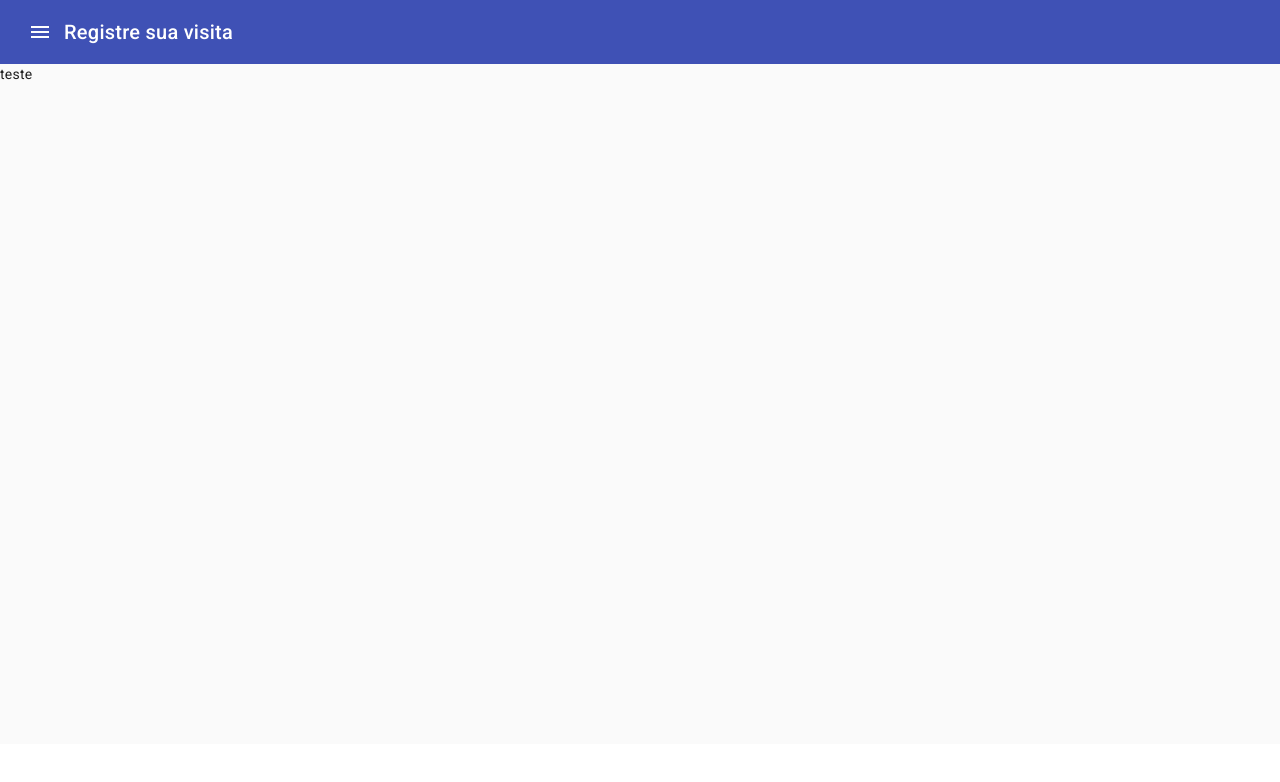
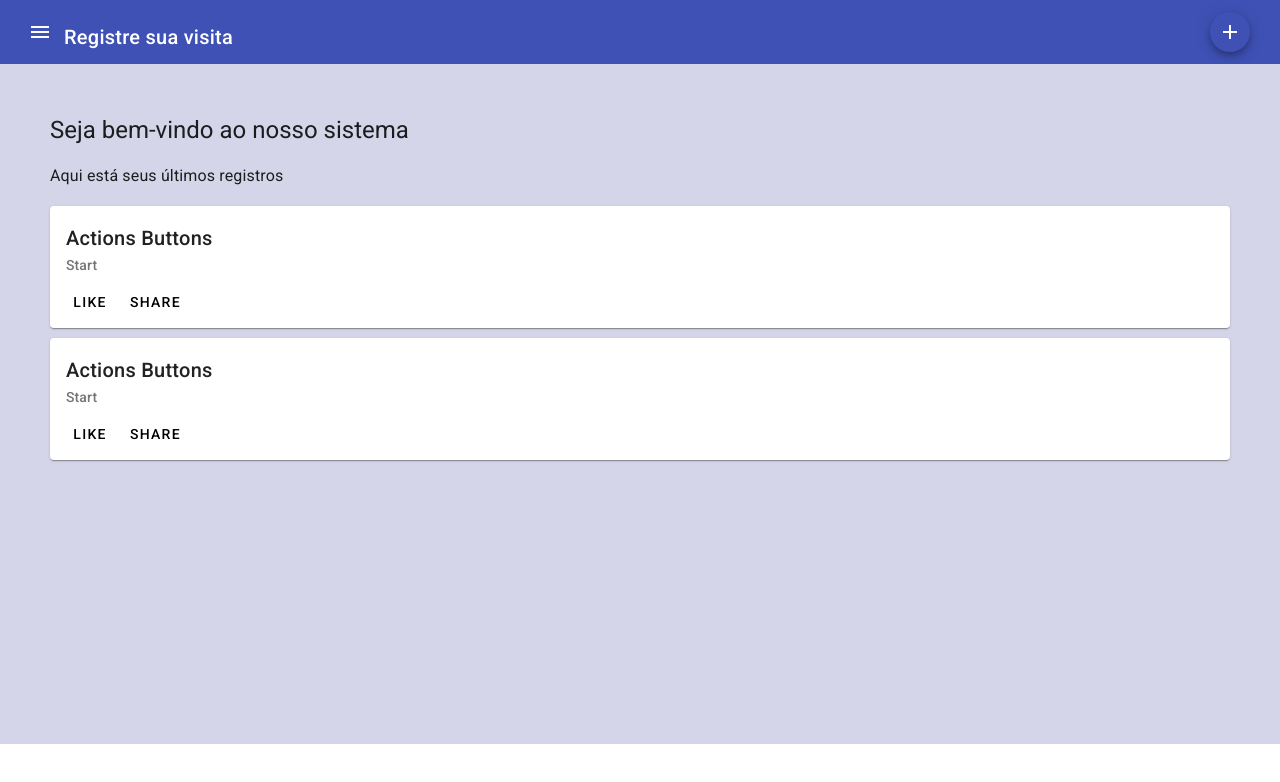
Before and after one commit to BrunoBSantos1/agenda-visitas, an Angular app: page / in a window 1280 px wide. Shown: the top 782 px of the page. Built offline with nearby package versions, Linux system fonts and the light colour scheme.

Commit message:
Criado card do home

```diff
--- a/src/app/app.module.ts
+++ b/src/app/app.module.ts
@@ -12,6 +12,7 @@ import { MatIconModule } from '@angular/material/icon';
 import {MatSidenavModule} from '@angular/material/sidenav';
 import {MatListModule} from '@angular/material/list';
 import {MatButtonModule} from '@angular/material/button';
+import {MatCardModule} from '@angular/material/card';
 
 @NgModule({
   declarations: [
@@ -26,7 +27,8 @@ import {MatButtonModule} from '@angular/material/button';
     MatIconModule,
     MatSidenavModule,
     MatListModule,
-    MatButtonModule
+    MatButtonModule,
+    MatCardModule
   ],
   providers: [],
   bootstrap: [AppComponent]
--- a/src/app/layout/home/home.component.css
+++ b/src/app/layout/home/home.component.css
@@ -6,3 +6,20 @@ mat-nav-list {
 mat-sidenav-content {
   height: 85vh;
 }
+
+mat-card {
+  margin-bottom: 10px;
+}
+
+.container {
+  max-width: 100%;
+  min-height: 100%;
+  background-color: rgb(213, 213, 233);
+  padding: 50px;
+}
+
+.header {
+  display: flex;
+  justify-content: space-between;
+  padding-right: 30px;
+}
--- a/src/app/layout/home/home.component.html
+++ b/src/app/layout/home/home.component.html
@@ -1,9 +1,17 @@
 <mat-toolbar color="primary">
-    <mat-toolbar-row>
-        <button mat-icon-button (click)="opened=!opened">
-            <mat-icon >menu</mat-icon>
-        </button>
-          <span>Registre sua visita</span>
+    <mat-toolbar-row class="header">
+        <div>
+            <button mat-icon-button (click)="opened=!opened">
+                <mat-icon >menu</mat-icon>
+            </button>
+              <span>Registre sua visita</span>
+        </div>
+        <div>
+            <button mat-mini-fab color="primary" aria-label="Example icon button with a filter list icon">
+                <mat-icon>add</mat-icon>
+              </button>
+        </div>
+
     </mat-toolbar-row>
 
 </mat-toolbar>
@@ -19,7 +27,31 @@
         </mat-nav-list>
     </mat-sidenav>
     <mat-sidenav-content>
-        teste
+        <div class="container">
+            <H1>Seja bem-vindo ao nosso sistema</H1>
+            <h3>Aqui está seus últimos registros</h3>
+            <mat-card>
+                <mat-card-header>
+                  <mat-card-title>Actions Buttons</mat-card-title>
+                  <mat-card-subtitle>Start</mat-card-subtitle>
+                </mat-card-header>
+                <mat-card-actions>
+                  <button mat-button>LIKE</button>
+                  <button mat-button>SHARE</button>
+                </mat-card-actions>
+            </mat-card>
+            <mat-card>
+                <mat-card-header>
+                  <mat-card-title>Actions Buttons</mat-card-title>
+                  <mat-card-subtitle>Start</mat-card-subtitle>
+                </mat-card-header>
+                <mat-card-actions>
+                  <button mat-button>LIKE</button>
+                  <button mat-button>SHARE</button>
+                </mat-card-actions>
+            </mat-card>
+
+        </div>
 
     </mat-sidenav-content>
 </mat-sidenav-container>
```
